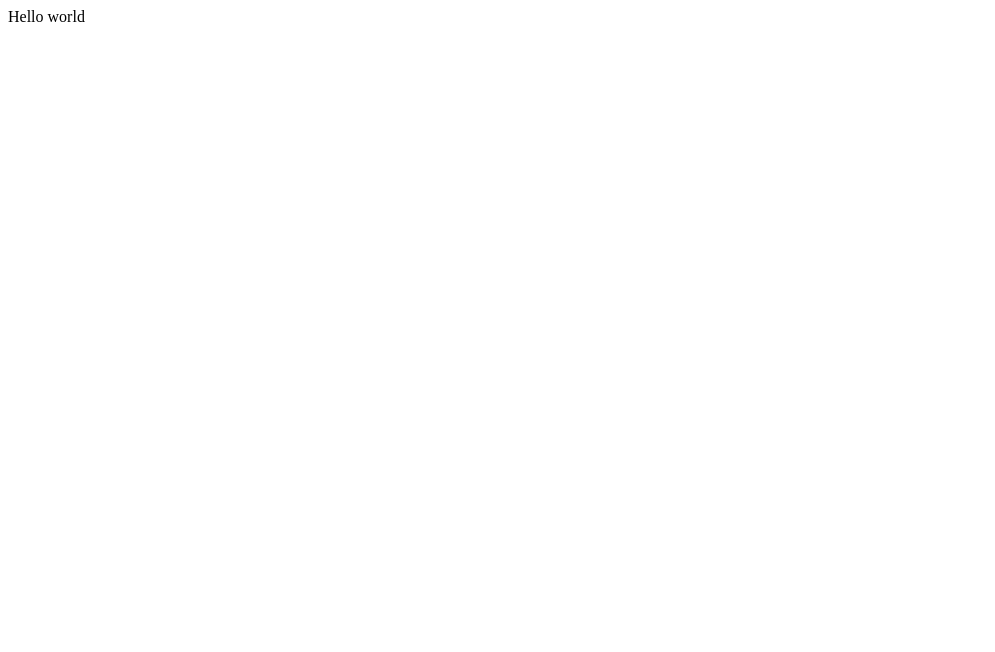
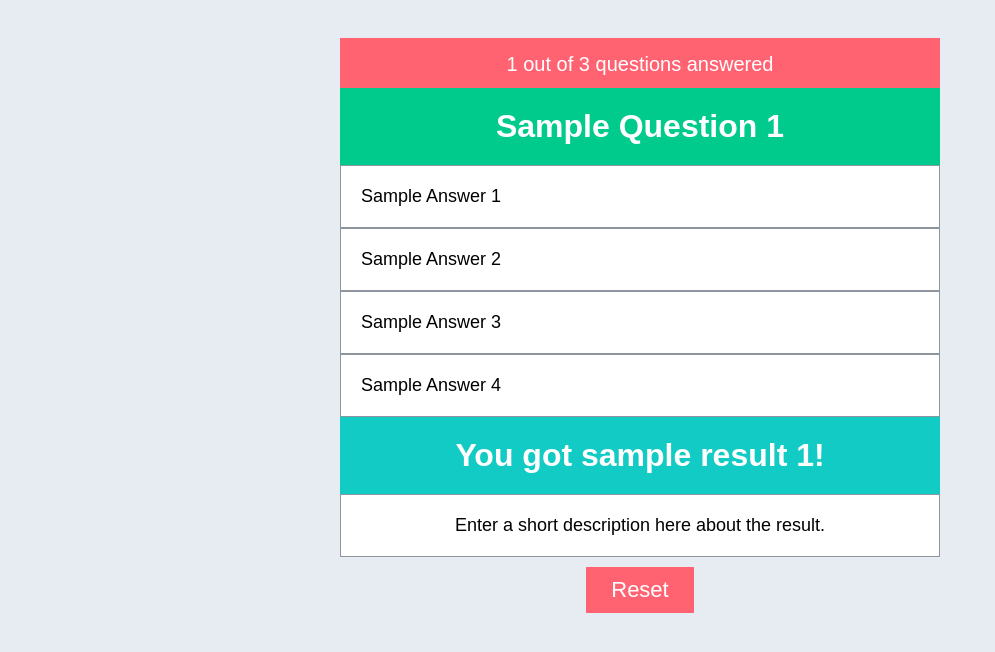
Before and after one commit to EslamKamel89/quiz_vue, a Vue app: page / in a window 1280 px wide. Shown: the top 652 px of the page, without its empty margins (0-995 px from the left). Built offline with nearby package versions, Linux system fonts and the light colour scheme; the HTML template or start-up script is replaced by a standard one.

Commit message:
implement quiz interface with questions, answers, and results display

```diff
--- a/src/App.vue
+++ b/src/App.vue
@@ -1,6 +1,25 @@
 <template>
-  <div>
-    {{ message }}
+  <div class="ctr">
+    <div class="questions-ctr">
+      <div class="progress">
+        <div class="bar"></div>
+        <div class="status">1 out of 3 questions answered</div>
+      </div>
+      <div class="single-question">
+        <div class="question">Sample Question 1</div>
+        <div class="answers">
+          <div class="answer">Sample Answer 1</div>
+          <div class="answer">Sample Answer 2</div>
+          <div class="answer">Sample Answer 3</div>
+          <div class="answer">Sample Answer 4</div>
+        </div>
+      </div>
+    </div>
+    <div class="result">
+      <div class="title">You got sample result 1!</div>
+      <div class="desc">Enter a short description here about the result.</div>
+    </div>
+    <button type="button" class="reset-btn">Reset</button>
   </div>
 </template>
 
--- a/src/assets/main.css
+++ b/src/assets/main.css
@@ -1,35 +1,131 @@
-@import './base.css';
-
-#app {
-  max-width: 1280px;
-  margin: 0 auto;
-  padding: 2rem;
-  font-weight: normal;
+* {
+  box-sizing: border-box;
+}
+body {
+  font-size: 20px;
+  font-family: sans-serif;
+  padding-top: 20px;
+  background: #e6ecf1;
 }
 
-a,
-.green {
-  text-decoration: none;
-  color: hsla(160, 100%, 37%, 1);
-  transition: 0.4s;
-  padding: 3px;
+.ctr {
+  margin: 0 auto;
+  max-width: 600px;
+  width: 100%;
+  box-sizing: border-box;
+  position: relative;
+}
+.questions-ctr {
+  position: relative;
+  width: 100%;
+}
+.question {
+  width: 100%;
+  padding: 20px;
+  font-size: 32px;
+  font-weight: bold;
+  text-align: center;
+  background-color: #00ca8c;
+  color: #fff;
+  box-sizing: border-box;
+}
+.single-question {
+  position: relative;
+  width: 100%;
+}
+.answer {
+  border: 1px solid #8e959f;
+  padding: 20px;
+  font-size: 18px;
+  width: 100%;
+  background-color: #fff;
+  transition: 0.2s linear all;
+}
+.answer span {
+  display: inline-block;
+  margin-left: 5px;
+  font-size: 0.75em;
+  font-style: italic;
+}
+.progress {
+  height: 50px;
+  margin-top: 10px;
+  background-color: #ddd;
+  position: relative;
+}
+.bar {
+  height: 50px;
+  background-color: #ff6372;
+  transition: all 0.3s linear;
+}
+.status {
+  position: absolute;
+  top: 15px;
+  left: 0;
+  text-align: center;
+  color: #fff;
+  width: 100%;
+}
+.answer:not(.is-answered) {
+  cursor: pointer;
+}
+.answer:not(.is-answered):hover {
+  background-color: #8ce200;
+  border-color: #8ce200;
+  color: #fff;
 }
 
-@media (hover: hover) {
-  a:hover {
-    background-color: hsla(160, 100%, 37%, 0.2);
-  }
+.title {
+  width: 100%;
+  padding: 20px;
+  font-size: 32px;
+  font-weight: bold;
+  text-align: center;
+  background-color: #12cbc4;
+  color: #fff;
+  box-sizing: border-box;
+}
+.desc {
+  border: 1px solid #8e959f;
+  padding: 20px;
+  font-size: 18px;
+  width: 100%;
+  background-color: #fff;
+  transition: 0.4s linear all;
+  text-align: center;
+}
+.fade-enter-from {
+  opacity: 0;
+}
+.fade-enter-active {
+  transition: all 0.3s linear;
+}
+.fade-leave-active {
+  transition: all 0.3s linear;
+  opacity: 0;
+  position: absolute;
+}
+.fade-leave-to {
+  opacity: 0;
 }
 
-@media (min-width: 1024px) {
-  body {
-    display: flex;
-    place-items: center;
-  }
+.reset-btn {
+  background-color: #ff6372;
+  border: 0;
+  font-size: 22px;
+  color: #fff;
+  padding: 10px 25px;
+  margin: 10px auto;
+  display: block;
+}
 
-  #app {
-    display: grid;
-    grid-template-columns: 1fr 1fr;
-    padding: 0 2rem;
-  }
+.result {
+  width: 100%;
 }
+
+.reset-btn:active,
+.reset-btn:focus,
+.reset-btn:hover {
+  border: 0;
+  outline: 0;
+}
--- a/src/main.ts
+++ b/src/main.ts
@@ -1,4 +1,4 @@
-// import './assets/main.css'
+import './assets/main.css'
 
 import { createApp } from 'vue'
 import App from './App.vue'
```
Also changed, not shown: src/static/data.ts (added, +77 -0 lines).
